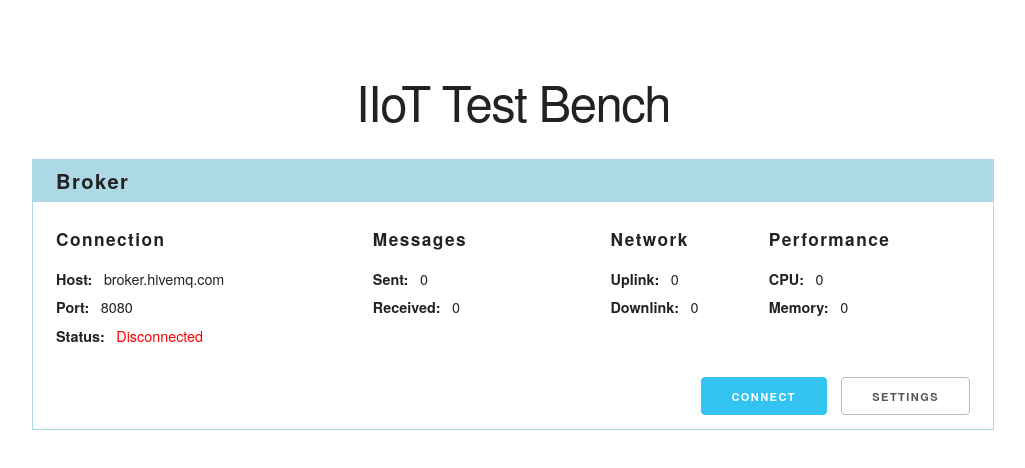
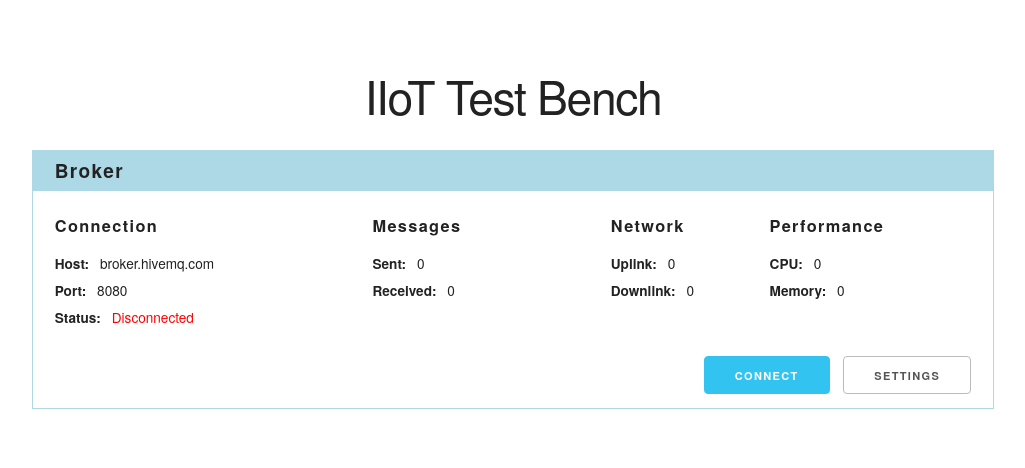
Before and after one commit to Isaac-Ampomah-12/iiot-test-bench, a React (Create React App) app in the folder frontend/: page / in a window 1280 px wide. Shown: the top 468 px of the page, without its empty margins (127-1152 px from the left). Built offline with nearby package versions, Linux system fonts and the light colour scheme.

Commit message:
Add top margin to main container and refactor html style

```diff
--- a/frontend/src/css/App.css
+++ b/frontend/src/css/App.css
@@ -1,9 +1,10 @@
-html,
-body {
+html {
   min-height: 100vh;
+  font-size: 85%;
 }
 
 main {
   padding-bottom: 2.4rem;
+  margin-top: 5rem;
   transition: 0.5s;
 }
```
